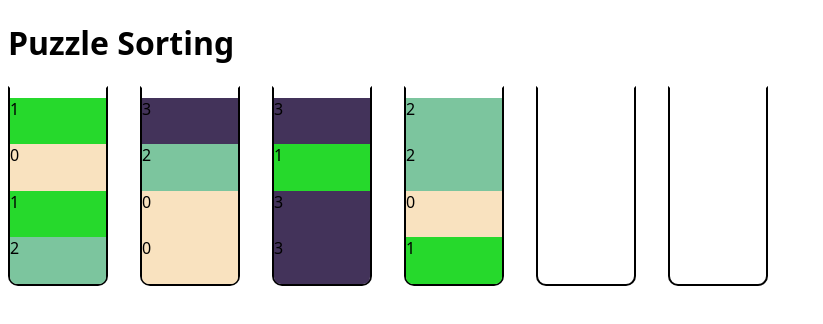
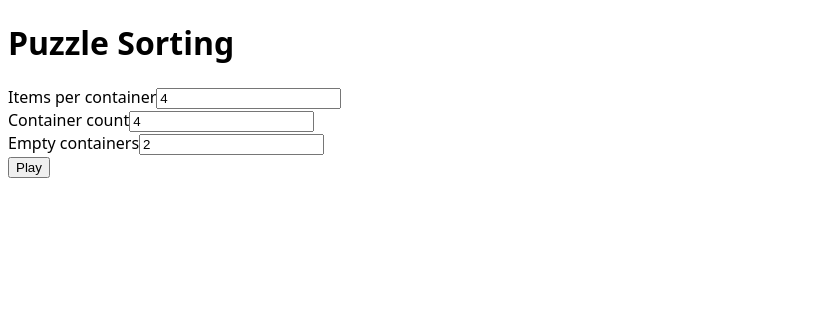
Before and after one commit to kwokkan/sorting-puzzle, a Preact app: page / in a window 1280 px wide. Shown: the top 324 px of the page, without its empty margins (0-823 px from the left). Built offline with nearby package versions, Linux system fonts and the light colour scheme.

Commit message:
Add basic settings.

```diff
--- a/src/App.tsx
+++ b/src/App.tsx
@@ -1,6 +1,9 @@
 import { useState } from "preact/hooks";
+import { Fragment } from "preact/jsx-runtime";
+import { AppSetup } from "./AppSetup";
+import { AppStatus } from "./AppStatus";
 import { Game } from "./Game";
-import { IContainer, IItem } from "./types";
+import { IContainer, IItem, ISettings } from "./types";
 
 const convertToHex = (value: number): string => {
     return Math.floor(value).toString(16).padStart(2, '0');
@@ -62,7 +65,6 @@ const getInitialContainers = (itemsPerContainer: number, numberOfContainers: num
 };
 
 const performMove = (containers: IContainer[], previousContainerId: number | null, targetContainerId: number): boolean => {
-
     if (previousContainerId === null) {
         return false;
     };
@@ -121,6 +123,8 @@ export const App = () => {
     const [selectedContainerId, setSelectedContainerId] = useState<IContainer["id"] | null>(null);
     const [hasWon, setHasWon] = useState<boolean>(false);
 
+    const [appStatus, setAppStatus] = useState<AppStatus>(AppStatus.Setup);
+
     const handleOnSelect = (id: number) => {
         const newContainers = [...containers];
         const targetContainer = newContainers[id];
@@ -143,17 +147,30 @@ export const App = () => {
         setSelectedContainerId(targetContainer.isSelected ? id : null);
     };
 
+    const handleOnSetupConfirm = (settings: ISettings) => {
+        setContainers(getInitialContainers(settings.itemsPerContainer, settings.containerCount, settings.emptyContainerCount));
+        setAppStatus(AppStatus.Playing);
+    };
+
     return (
         <div>
             <h1>Puzzle Sorting</h1>
 
-            {hasWon && (
-                <h2 class="banner">
-                    You won!
-                </h2>
+            {appStatus === AppStatus.Setup && (
+                <AppSetup onConfirm={handleOnSetupConfirm} />
             )}
 
-            <Game containers={containers} onSelect={handleOnSelect}></Game>
+            {appStatus === AppStatus.Playing && (
+                <Fragment>
+                    {hasWon && (
+                        <h2 class="banner">
+                            You won!
+                        </h2>
+                    )}
+
+                    <Game containers={containers} onSelect={handleOnSelect}></Game>
+                </Fragment>
+            )}
         </div>
     );
 };
--- /dev/null
+++ b/src/AppSetup.tsx
@@ -0,0 +1,51 @@
+import { useState } from "preact/hooks";
+import { JSXInternal } from "preact/src/jsx";
+import { ISettings } from "./types";
+
+interface IProps {
+    onConfirm: (settings: ISettings) => void;
+}
+
+export const AppSetup = ({ onConfirm }: IProps) => {
+    const [settings, setSettings] = useState<ISettings>({
+        itemsPerContainer: 4,
+        containerCount: 4,
+        emptyContainerCount: 2,
+    });
+
+    const handleOnChange: JSXInternal.GenericEventHandler<HTMLInputElement> = (event: JSXInternal.TargetedEvent<HTMLInputElement>) => {
+        const propName = event.currentTarget.id;
+
+        const newSettings = {
+            ...settings,
+            [propName]: event.currentTarget.valueAsNumber,
+        };
+
+        setSettings(newSettings);
+    };
+
+    const handleOnPlay = () => {
+        onConfirm(settings);
+    };
+
+    return (
+        <div className="setup">
+            <div>
+                <label for="itemsPerContainer">Items per container</label>
+                <input type="number" min={2} id="itemsPerContainer" value={settings.itemsPerContainer} onChange={handleOnChange} />
+            </div>
+
+            <div>
+                <label for="containerCount">Container count</label>
+                <input type="number" min={2} id="containerCount" value={settings.containerCount} onChange={handleOnChange} />
+            </div>
+
+            <div>
+                <label for="emptyContainerCount">Empty containers</label>
+                <input type="number" min={2} id="emptyContainerCount" value={settings.emptyContainerCount} onChange={handleOnChange} />
+            </div>
+
+            <button type="button" onClick={handleOnPlay}>Play</button>
+        </div>
+    );
+};
--- /dev/null
+++ b/src/AppStatus.ts
@@ -0,0 +1,8 @@
+
+export const enum AppStatus {
+    Setup,
+
+    Playing,
+
+    Won,
+}
--- a/src/types.ts
+++ b/src/types.ts
@@ -11,3 +11,9 @@ export interface IContainer {
     items: IItem[];
     isSelected: boolean;
 }
+
+export interface ISettings {
+    itemsPerContainer: number;
+    containerCount: number;
+    emptyContainerCount: number;
+}
```
